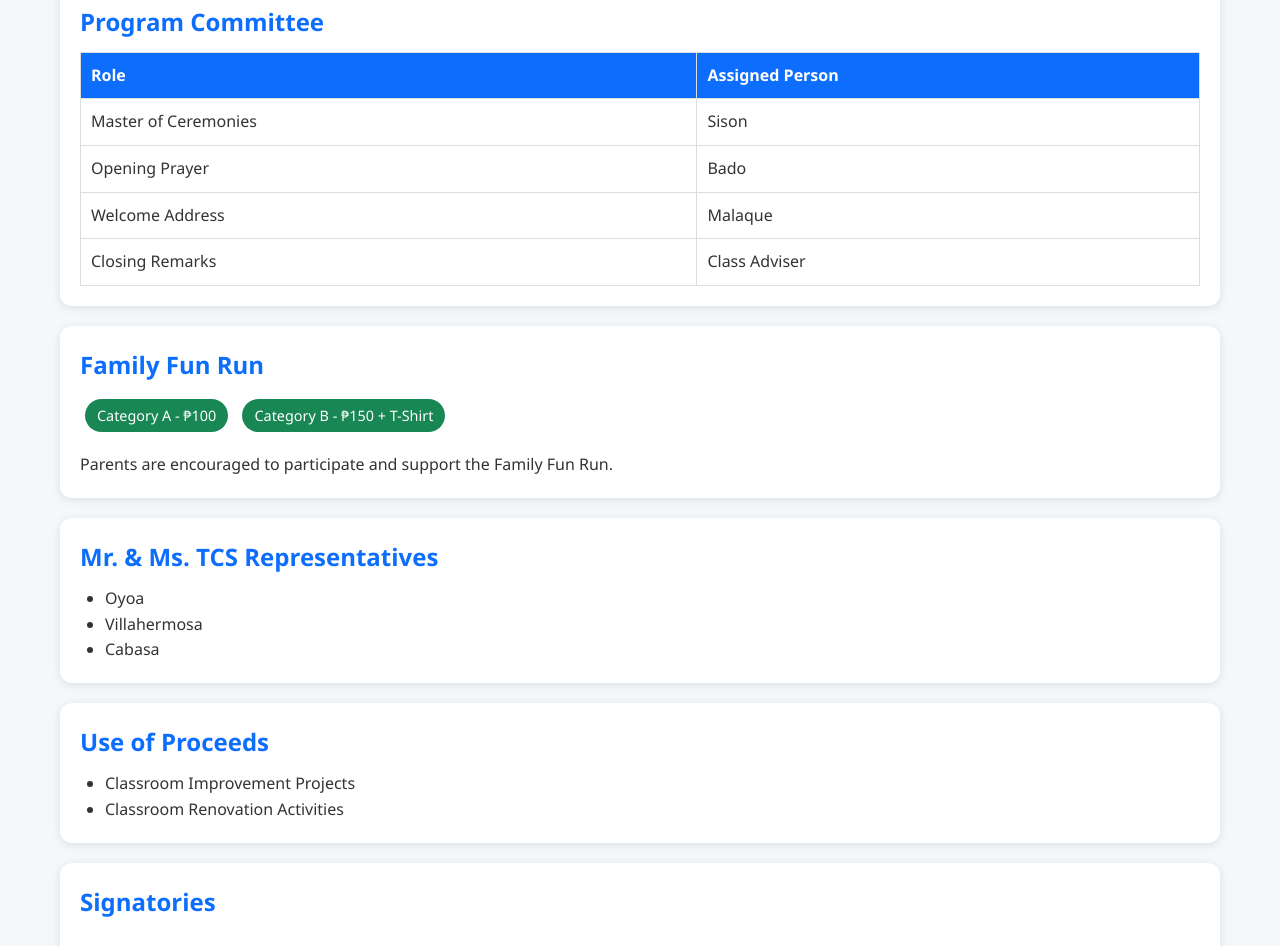
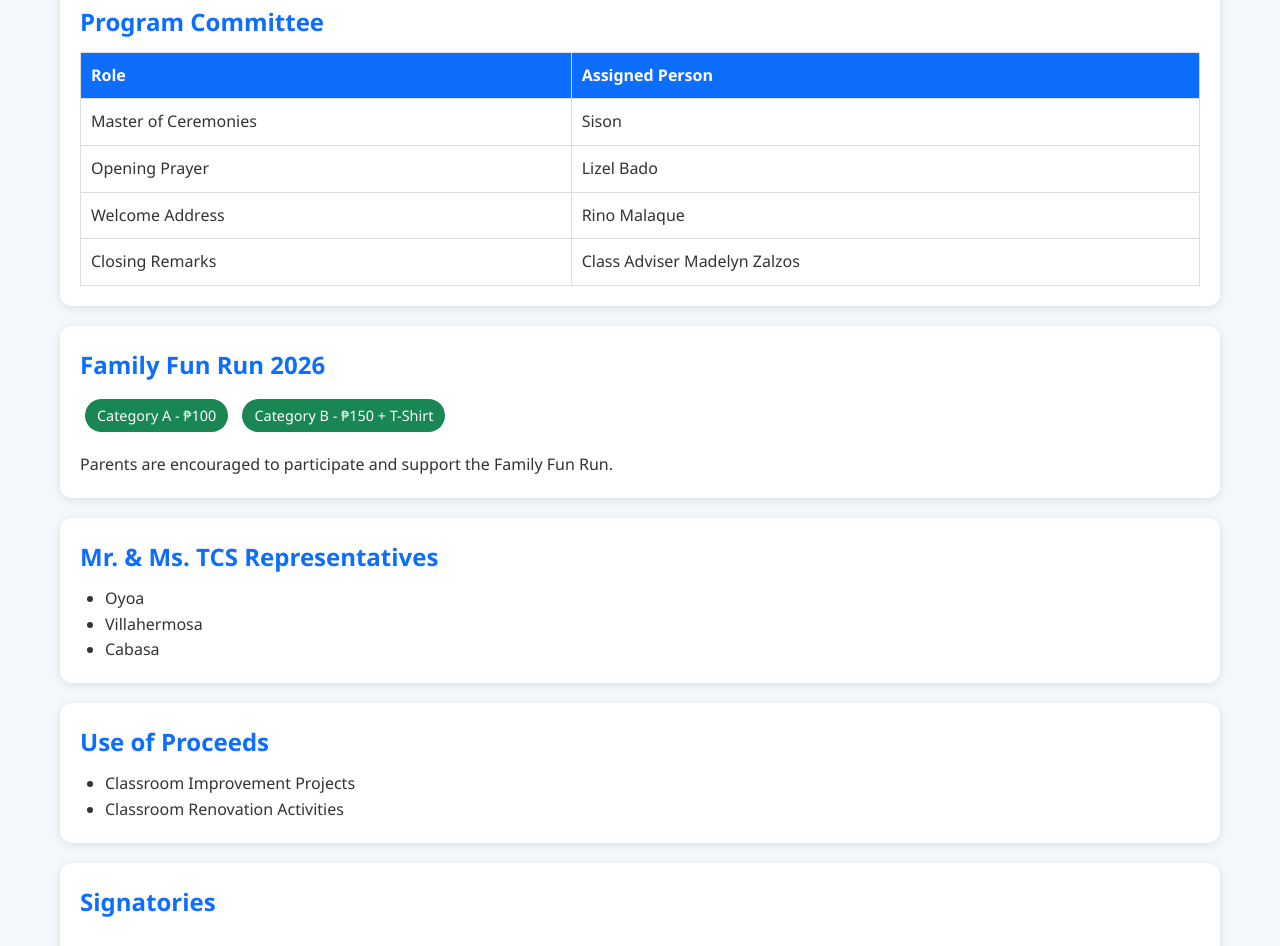
Before and after one commit to starssrvcs-sudo/HPTA-Helpfulness-, a plain HTML site: page index.html in a window 1280 px wide. Shown: the part 938-1884 px from the top of the page. Drawn offline with Linux system fonts and the light colour scheme.

Commit message:
Update names and event title in index.html

```diff
--- a/index.html
+++ b/index.html
@@ -175,21 +175,21 @@
             </tr>
             <tr>
                 <td>Opening Prayer</td>
-                <td>Bado</td>
+                <td>Lizel Bado</td>
             </tr>
             <tr>
                 <td>Welcome Address</td>
-                <td>Malaque</td>
+                <td>Rino Malaque</td>
             </tr>
             <tr>
                 <td>Closing Remarks</td>
-                <td>Class Adviser</td>
+                <td>Class Adviser Madelyn Zalzos</td>
             </tr>
         </table>
     </div>
 
     <div class="card">
-        <h2>Family Fun Run</h2>
+        <h2>Family Fun Run 2026</h2>
 
         <span class="tag">Category A - ₱100</span>
         <span class="tag">Category B - ₱150 + T-Shirt</span>
```
